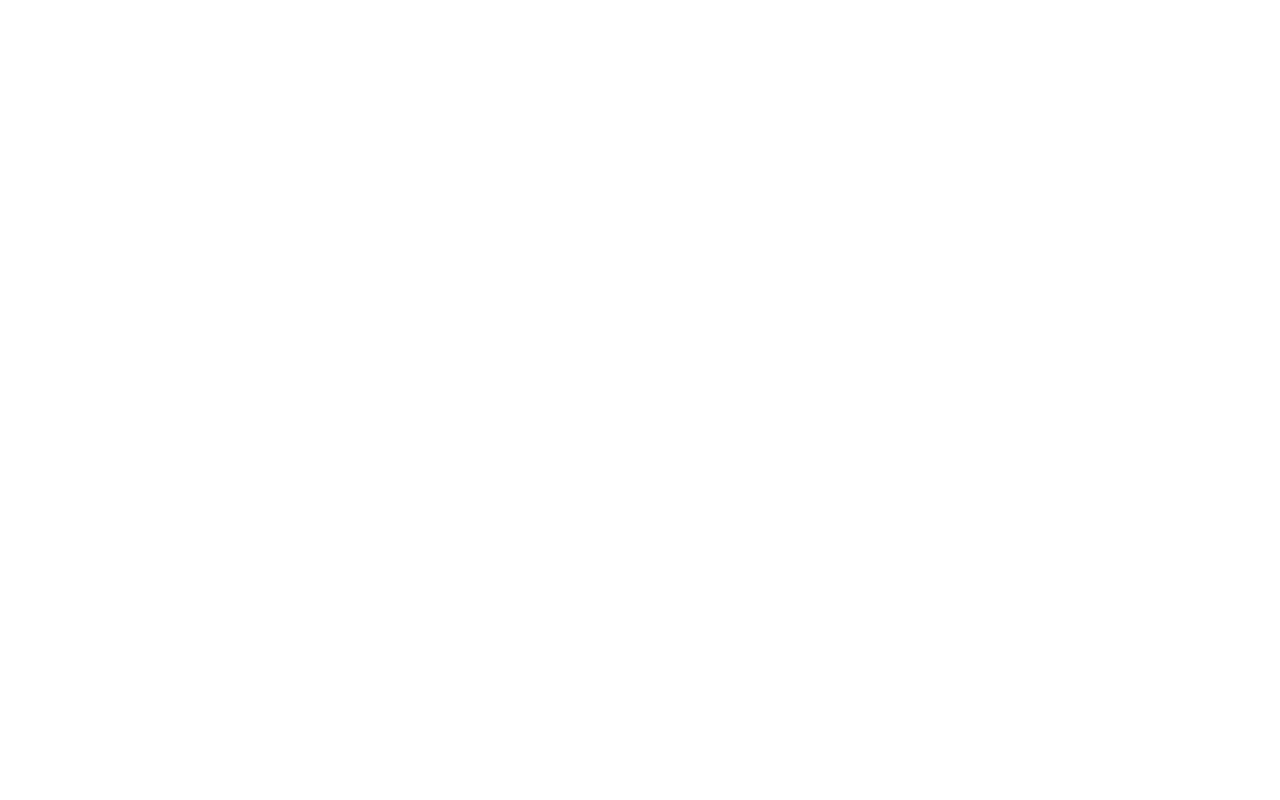
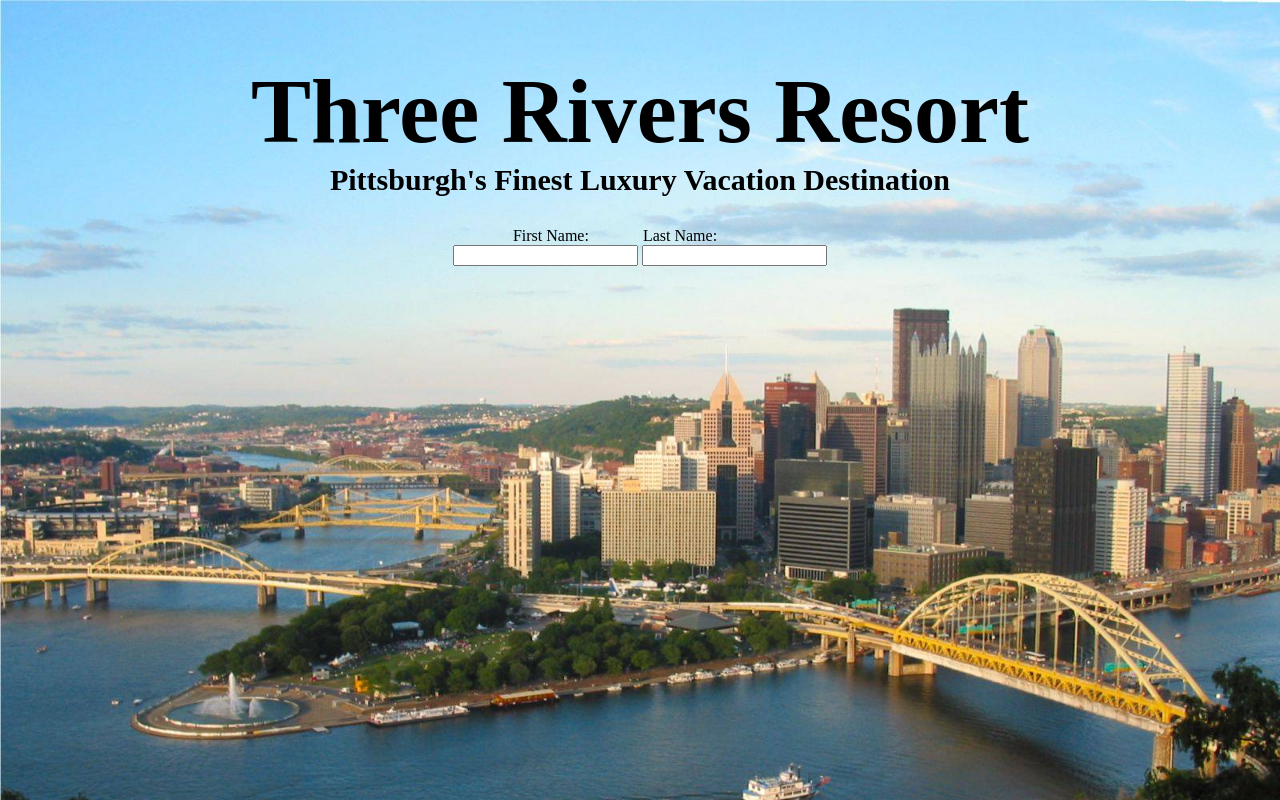
Before and after one commit to ashergreen82/Assignment-2---Sample-Hotel-Booking-Site, a plain HTML site: page index.html in a window 1280 px wide. Drawn offline with Linux system fonts and the light colour scheme.

Commit message:
created title and subtitle
Started work on background and playing with forms

```diff
--- a/index.html
+++ b/index.html
@@ -5,8 +5,44 @@
     <meta http-equiv="X-UA-Compatible" content="IE=edge">
     <meta name="viewport" content="width=device-width, initial-scale=1.0">
     <title>Document</title>
+    <style>
+        body {
+            background-image: url("pittsburgh3.jpg");
+            background-size: cover;
+            /* background-position: center; */
+            background-repeat: no-repeat;
+        }
+        h1 {
+            font-size: 90px;
+            text-align: center;
+            margin-bottom: 0px;
+            color: black
+        }
+        h2  {
+            font-size: 30px;
+            text-align: center;
+            margin-top: 40px;
+            margin-top: 0px;
+            margin-bottom: 0px;
+            color: black;
+        }
+        form{
+            text-align: center;
+            margin-top: 30px;
+        }
+        label{
+            margin-right: 50px;
+        }
+    </style>
 </head>
 <body>
-
+    <h1>Three Rivers Resort</h1>
+    <h2>Pittsburgh's Finest Luxury Vacation Destination</h2>
+    <form>
+        <label for="fname">First Name:</label>
+        <label for="fname">Last Name:</label><br>
+        <input type="text" id="fname" name="fname">
+        <input type="text" id="lname" name="lname">
+    </form>
 </body>
 </html>
```
Also changed, not shown: pittsburgh1.jpg (added), pittsburgh2.jpg (added), pittsburgh3.jpg (added).
